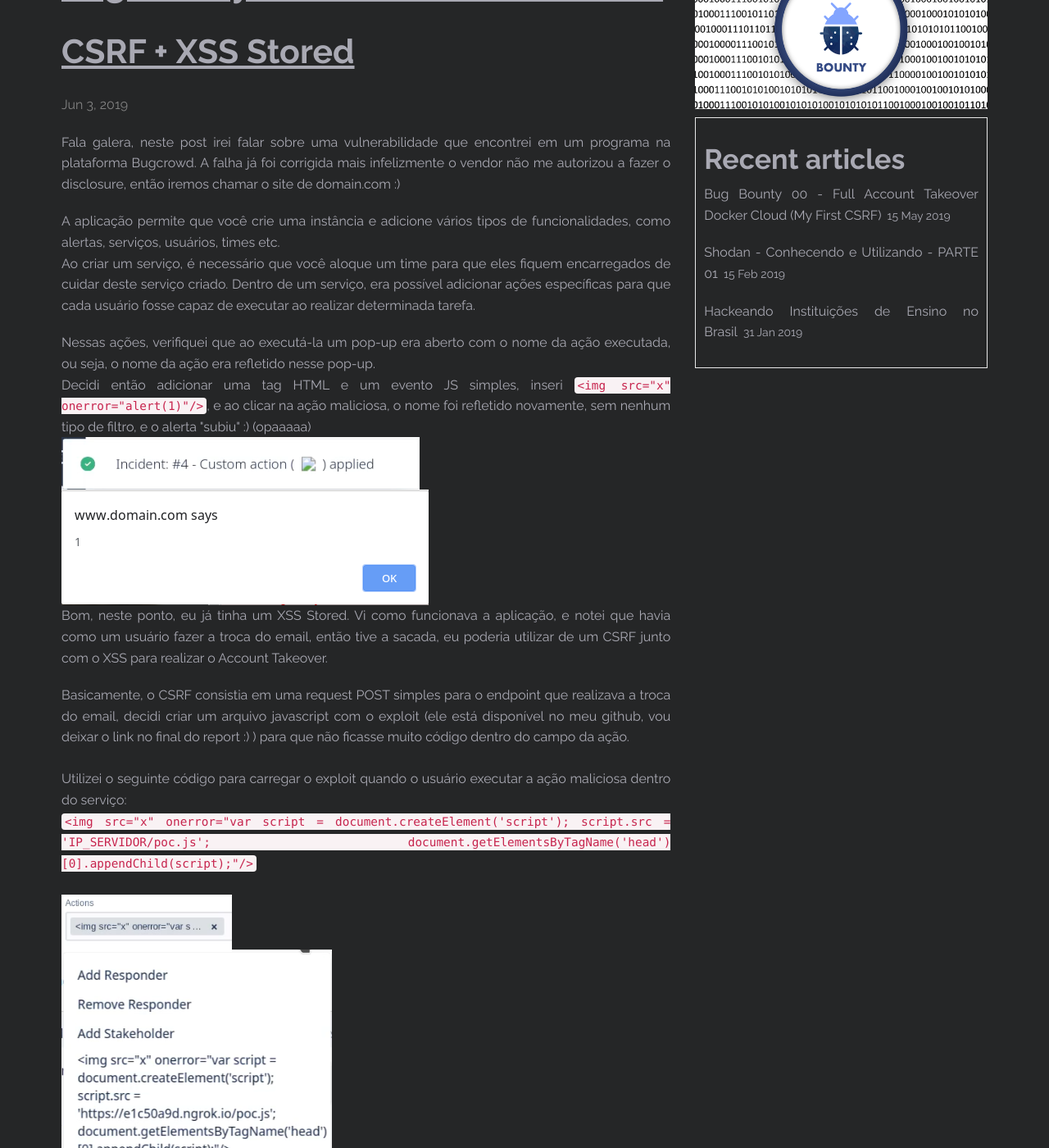
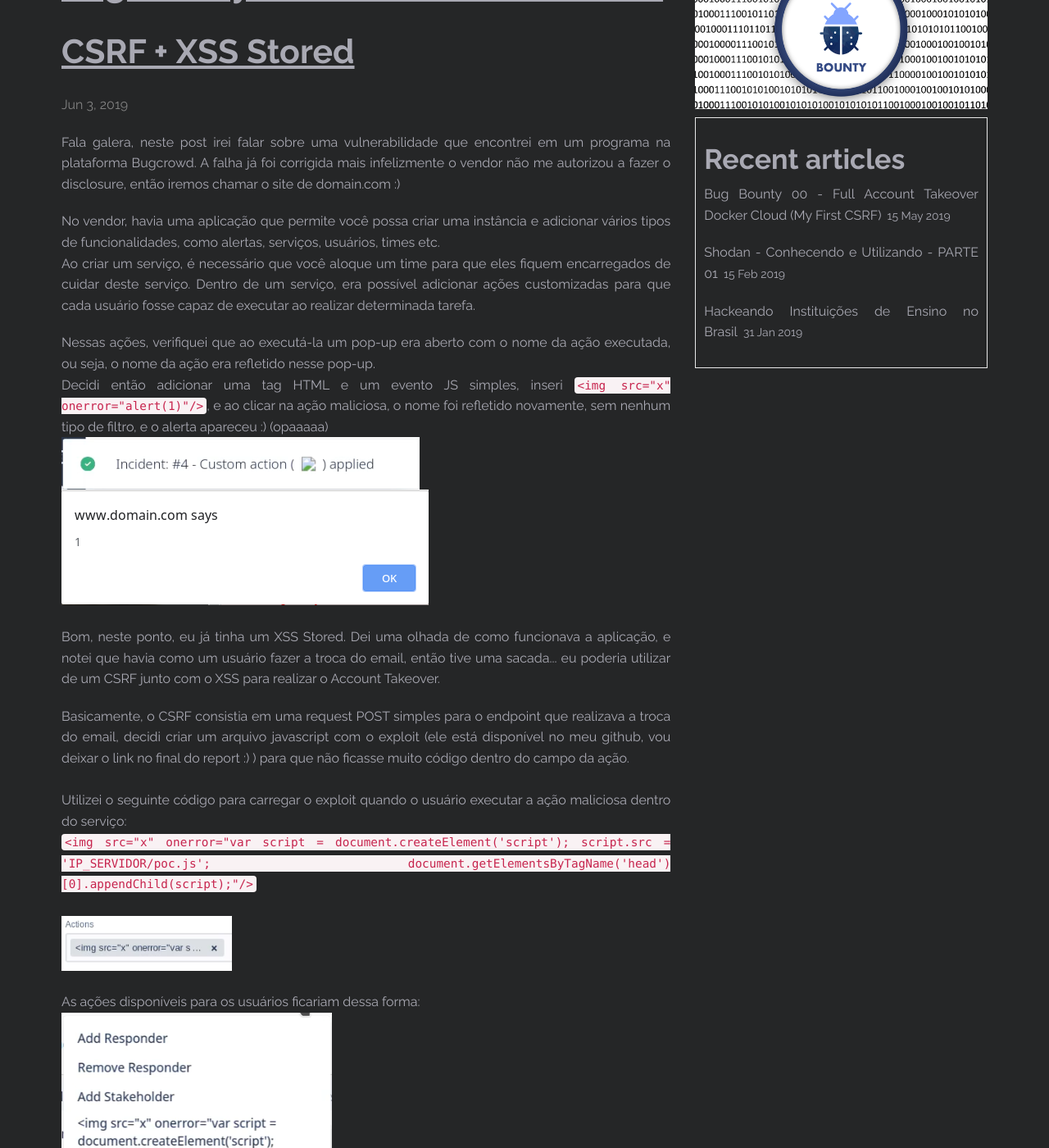
Before and after one commit to vitor-fernandes/vitor-fernandes.github.io, a Jekyll site: the page built from _posts/2019-06-03-Bug-Bounty-01.markdown, in a window 1280 px wide and 1400 px high, scrolled down 191 px. Shown: the whole window at 82% size. Built offline with Jekyll 4.4.1, drawn with Linux system fonts in a browser that asks for light colours; some of the changed text lies outside the part shown.

Commit message:
Bug Bounty 01

```diff
--- a/_posts/2019-06-03-Bug-Bounty-01.markdown
+++ b/_posts/2019-06-03-Bug-Bounty-01.markdown
@@ -10,21 +10,22 @@
 </p>
 
 <p align="justify">
-A aplicação permite que você crie uma instância e adicione vários tipos de funcionalidades, como alertas, serviços, usuários, times etc.
+No vendor, havia uma aplicação que permite você possa criar uma instância e adicionar vários tipos de funcionalidades, como alertas, serviços, usuários, times etc.
 <br>
-Ao criar um serviço, é necessário que você aloque um time para que eles fiquem encarregados de cuidar deste serviço criado. Dentro de um serviço, era possível adicionar ações específicas para que cada usuário fosse capaz de executar ao realizar determinada tarefa.
+Ao criar um serviço, é necessário que você aloque um time para que eles fiquem encarregados de cuidar deste serviço. Dentro de um serviço, era possível adicionar ações customizadas para que cada usuário fosse capaz de executar ao realizar determinada tarefa.
 </p>
 
 <p align="justify">
 Nessas ações, verifiquei que ao executá-la um pop-up era aberto com o nome da ação executada, ou seja, o nome da ação era refletido nesse pop-up.
 <br>
-Decidi então adicionar uma tag HTML e um evento JS simples, inseri <code>&lt;img src="x" onerror="alert(1)"/&gt;</code>, e ao clicar na ação maliciosa, o nome foi refletido novamente, sem nenhum tipo de filtro, e o alerta "subiu" :) (opaaaaa)
+Decidi então adicionar uma tag HTML e um evento JS simples, inseri <code>&lt;img src="x" onerror="alert(1)"/&gt;</code>, e ao clicar na ação maliciosa, o nome foi refletido novamente, sem nenhum tipo de filtro, e o alerta apareceu :) (opaaaaa)
 <br>
 <img src="/images/bug_bounty/bb01/bb01-00.png"/>
 <br>
 <img src="/images/bug_bounty/bb01/bb01-01.png"/>
 <br>
-Bom, neste ponto, eu já tinha um XSS Stored. Vi como funcionava a aplicação, e notei que havia como um usuário fazer a troca do email, então tive a sacada, eu poderia utilizar de um CSRF junto com o XSS para realizar o Account Takeover.
+<br>
+Bom, neste ponto, eu já tinha um XSS Stored. Dei uma olhada de como funcionava a aplicação, e notei que havia como um usuário fazer a troca do email, então tive uma sacada... eu poderia utilizar de um CSRF junto com o XSS para realizar o Account Takeover.
 </p>
 
 <p align="justify">
@@ -38,7 +39,11 @@
 <br>
 <img src="/images/bug_bounty/bb01/bb01-02.png">
 <br>
+<br>
+As ações disponíveis para os usuários ficariam dessa forma:
+<br>
 <img src="/images/bug_bounty/bb01/bb01-03.png">
+<br>
 <br>
 Com isso, ao executar a ação maliciosa no serviço, o pop-up seria mostrado e o código executado.
 </p>
@@ -46,12 +51,11 @@
 <p align="justify">
 Mas.... Para realizar a requisição, era necessário que fosse enviado junto da request, o token CSRF e o ID do usuário. Depois de fuçar um pouco a aplicação, notei que eles estavam sendo armazenados no localStorage (this is very good :) ), então tive apenas que capturar eles via JS e enviá-los juntos da requisição POST.
 <br>
-<img src="/images/bug_bounty/bb01/bb01-00.png"/>
+<img src="/images/bug_bounty/bb01/bb01-08.png"/>
 </p>
 
 <p align="justify">
 Depois de realizar todo o processo, era necessário apenas adicionar as vítimas ao time, e atribuir um serviço com uma ação maliciosa a esse time, vale lembrar que não era necessário que as vítimas tivessem contas já criadas, pois o sistema verificava e caso não houvesse, era criado uma nova conta.
-<br>
 <br>
 </p>
 
@@ -86,9 +90,10 @@
 <br>
 Um link de confirmação foi enviado para o email do atacante, e ao confirmar o novo email, a conta da vítima teria o seu email trocado:
 <br>
-<img src="/images/bug_bounty/bb01/bb01-09.png">
+<img src="/images/bug_bounty/bb01/bb01-07.png">
 <br>
-Infelizmente, não posso divulgar o vídeo da PoC, pois como foi dito no início, o vendor não autorizou que fosse divulgado a vulnerabilidade.
+<br>
+Infelizmente, não posso divulgar o vídeo da PoC, pois como foi dito no início, o vendor não autorizou que fosse divulgado a vulnerabilidade e tentei ao máximo deixar o mesmo mais anônimo possível :).
 </p>
 
 <p align="justify">
```
Also changed, not shown: images/bug_bounty/bb01/bb01-07.png (renamed from images/bug_bounty/bb01/bb01-09.png), images/bug_bounty/bb01/bb01-08.png (renamed from images/bug_bounty/bb01/bb01-10.png).
